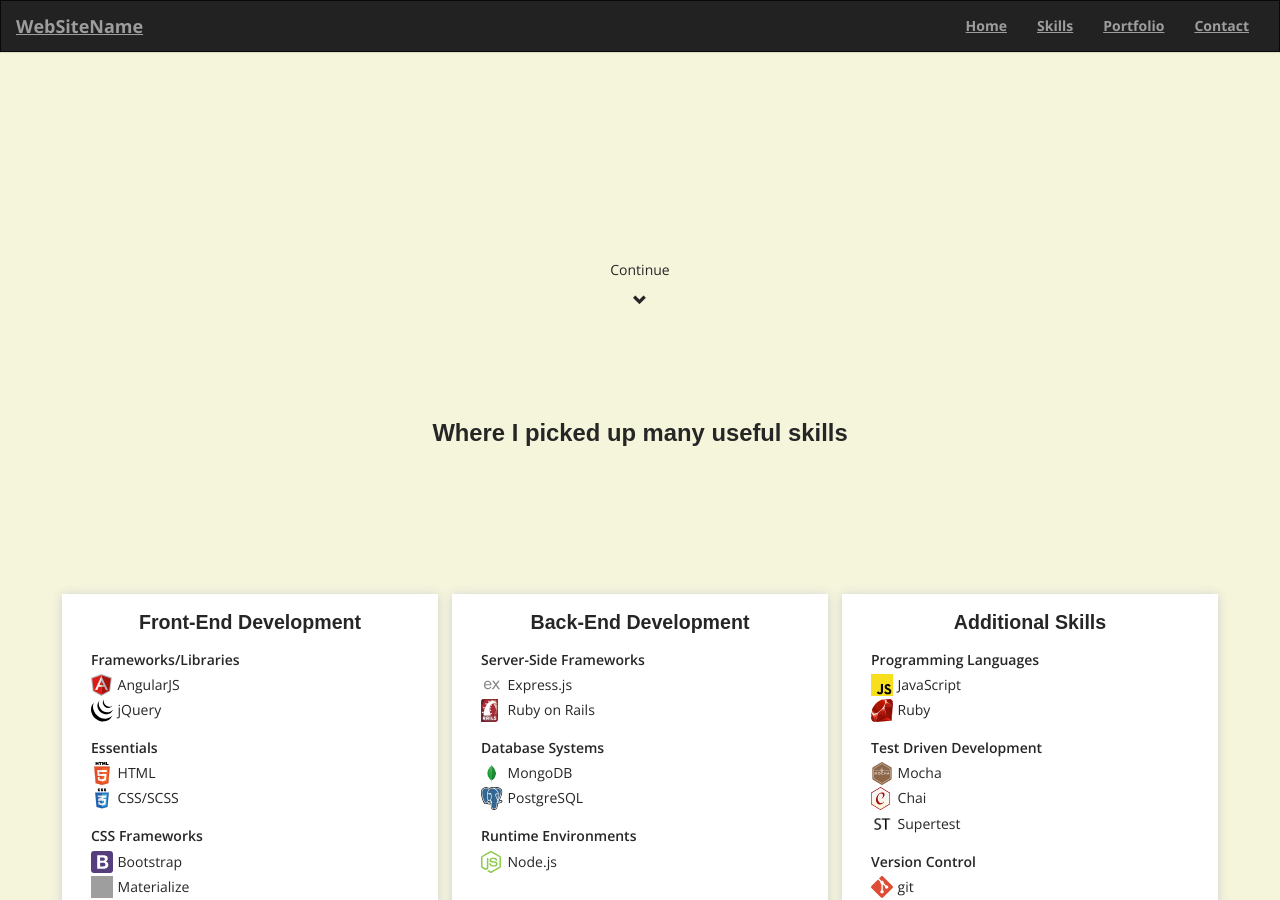
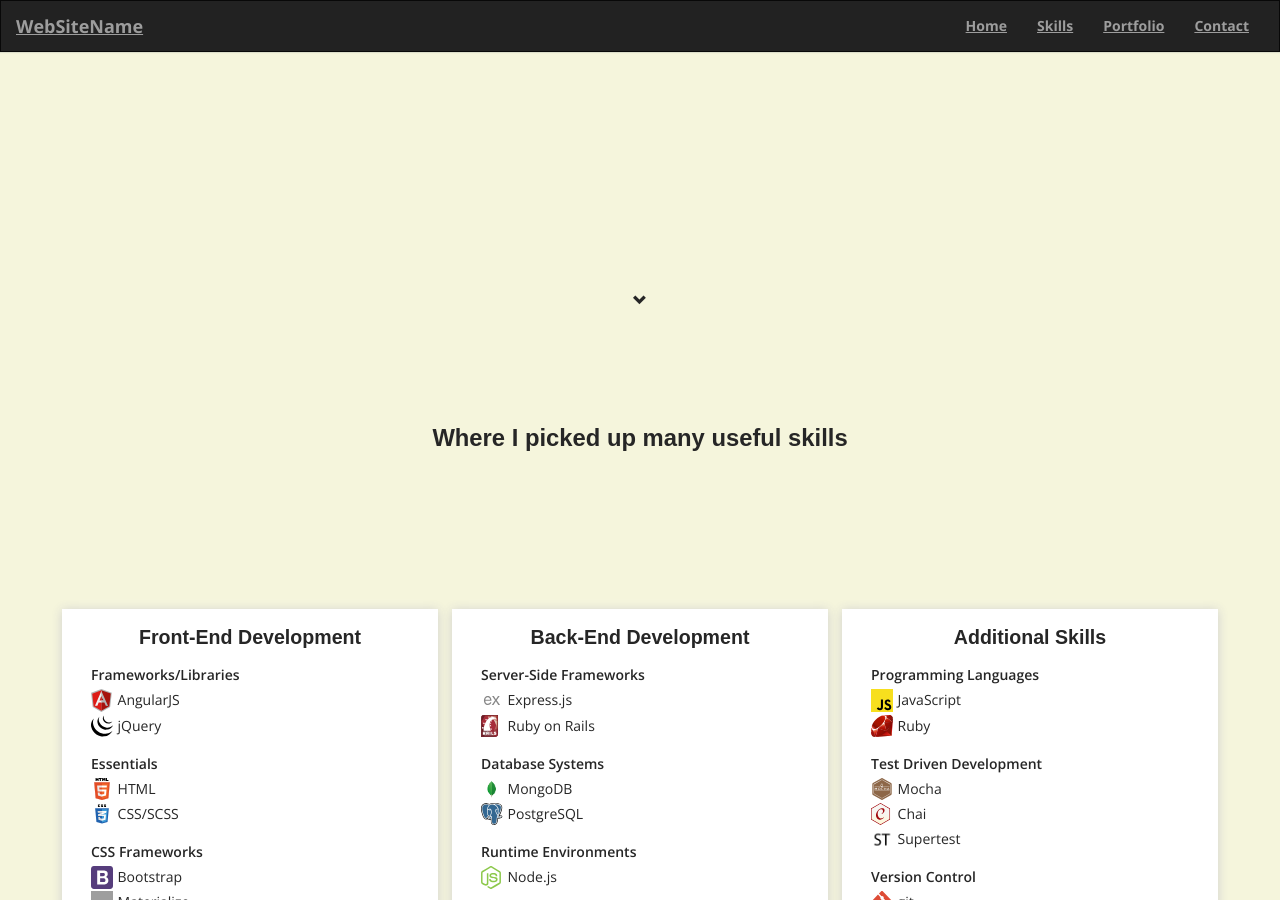
Before and after one commit to laseq/laseq.github.io, a Jekyll site: the page built from index.html, in a window 1280 px wide and 900 px high, scrolled down 1471 px. Built offline with Jekyll 4.4.1, drawn with Linux system fonts in a browser that asks for light colours; nearby versions of some CDN libraries; some web fonts are replaced; comment, search, counter and statistics services are not loaded; grey boxes are pictures that could not be loaded.

Commit message:
Removed 'Continue' text from the scroll prompt

```diff
--- a/_includes/section-education.html
+++ b/_includes/section-education.html
@@ -10,7 +10,7 @@
       <a target="_blank" href="https://generalassemb.ly/"><img id="ga-icon" src="./images/icons/ga-icon.png" alt="Visit GA"></a>
     </div>
     <div class="scroll-prompt">
-      <p>Continue</p>
+      <!-- <p>Continue</p> -->
       <span class="glyphicon glyphicon-chevron-down" aria-hidden="true"></span>
     </div>
   </div>
--- a/_includes/section-portfolio.html
+++ b/_includes/section-portfolio.html
@@ -154,7 +154,7 @@
 
 
     <div class="scroll-prompt">
-      <p>Continue</p>
+      <!-- <p>Continue</p> -->
       <span class="glyphicon glyphicon-chevron-down" aria-hidden="true"></span>
     </div>
   </div>
--- a/_includes/section-skills.html
+++ b/_includes/section-skills.html
@@ -109,7 +109,7 @@
     </div>
 
     <div class="scroll-prompt">
-      <p>Continue</p>
+      <!-- <p>Continue</p> -->
       <span class="glyphicon glyphicon-chevron-down" aria-hidden="true"></span>
     </div>
   </div>
```
